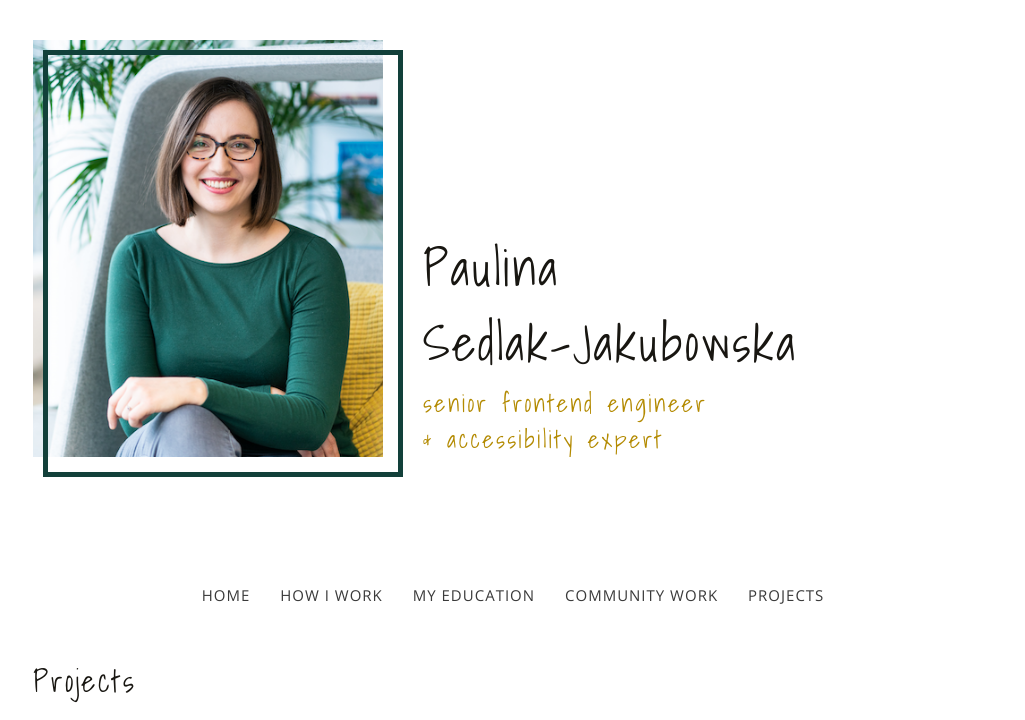
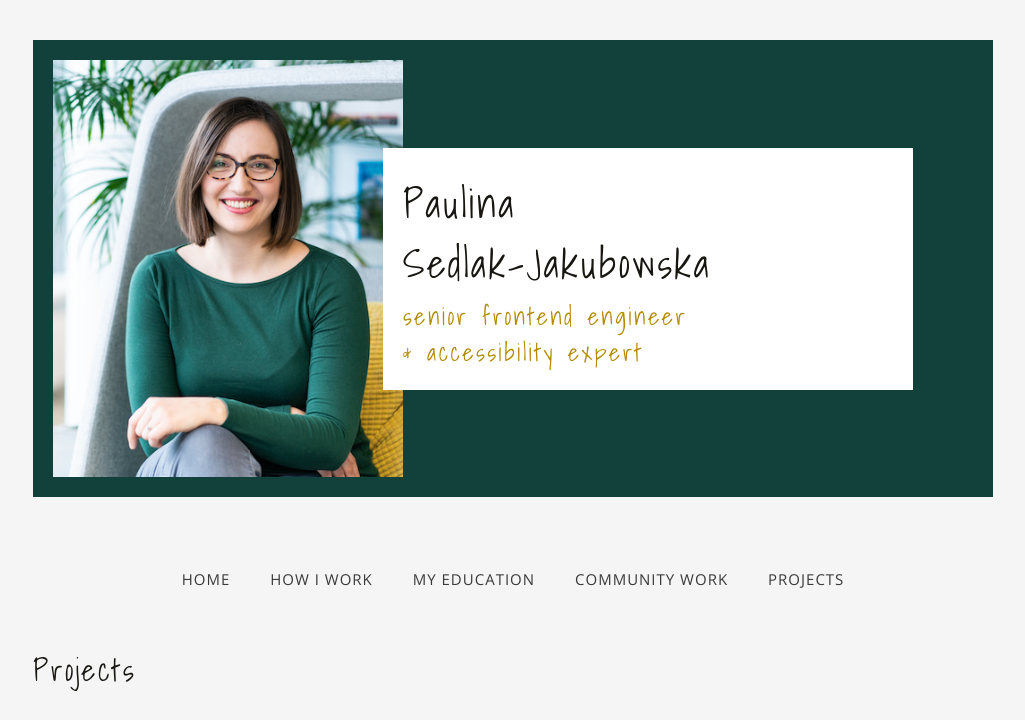
Before and after one commit to iniluap/personal-site, a Gatsby site: page /projects in a window 1280 px wide. Shown: the top 720 px of the page, without its empty margins (127-1152 px from the left). Built offline with nearby package versions, Linux system fonts and the light colour scheme; Gatsby itself is replaced by a stand-in of ours.

Commit message:
Refresh header and general page style

```diff
--- a/src/components/Card.js
+++ b/src/components/Card.js
@@ -3,6 +3,7 @@ import styled from 'styled-components';
 import ResourceLinks from './ResourceLinks';
 
 const CardStyles = styled.section`
+  background-color: var(--white);
   border: 2px solid var(--primary-yellow);
   box-shadow: var(--layered-shadow);
   padding: 1rem;
--- a/src/components/Layout.js
+++ b/src/components/Layout.js
@@ -10,7 +10,6 @@ import GlobalStyles from '../styles/GlobalStyles';
 import Typography from '../styles/Typography';
 
 const MainStyles = styled.main`
-  background: var(--white);
   display: grid;
   grid-template-rows: auto min-content 1fr min-content;
   grid-template-areas:
--- a/src/components/header.js
+++ b/src/components/header.js
@@ -3,35 +3,39 @@ import styled from 'styled-components';
 import { StaticImage } from 'gatsby-plugin-image';
 
 const HeaderStyles = styled.header`
+  background-color: var(--white);
+
   @media screen and (min-width: 768px) {
+    background-color: var(--primary-green);
+    padding: 2rem;
     display: flex;
     gap: 4rem;
     align-items: end;
-    margin-bottom: 6rem;
   }
 
   .gatsby-image-wrapper {
-    margin-top: 3rem;
-
     @media screen and (min-width: 768px) {
-      margin-top: 0;
       height: min-content;
     }
   }
 `;
 
 const HeaderTitleWrapperStyles = styled.div`
-  margin-top: 6rem;
+  background-color: var(--white);
+  padding: 2rem;
 
   @media screen and (min-width: 768px) {
     margin-top: 0;
+    position: relative;
+    left: -6rem;
+    top: 0;
+    flex: 1;
+    align-self: center;
   }
 
   h1 {
-    font-size: clamp(3rem, 7vw, 5rem);
+    font-size: clamp(3rem, 6vw, 4rem);
     margin: 0.5rem 0;
-    position: relative;
-    z-index: 1;
   }
 
   h2 {
@@ -40,24 +44,13 @@ const HeaderTitleWrapperStyles = styled.div`
 `;
 
 const HeaderImageWrapperStyles = styled.figure`
-  position: relative;
-  margin: 0 auto;
-  max-width: 250px;
+  margin-bottom: 0;
+  display: flex;
+  justify-content: center;
 
   @media (min-width: 768px) {
     margin: 0;
     max-width: 350px;
-  }
-
-  &::after {
-    content: '';
-    position: absolute;
-    top: 1rem;
-    left: 1rem;
-    display: block;
-    width: 100%;
-    height: 100%;
-    border: 5px solid var(--primary-green);
   }
 `;
 
--- a/src/styles/GlobalStyles.js
+++ b/src/styles/GlobalStyles.js
@@ -18,7 +18,7 @@ const GlobalStyles = createGlobalStyle`
               0 8px 8px rgb(46 41 51 / 8%);
     --layered-shadow-small: 0px 2px 8px 0px rgba(99, 99, 99, 0.2),
               1.95px 1.95px 2.6px rgba(0, 0, 0, 0.15);
-    --transition: all 0.3s ease-in-out
+    --transition: all 0.3s ease-in-out;
   }
 
   * {
@@ -31,10 +31,11 @@ const GlobalStyles = createGlobalStyle`
 
   body {
     height: 100vh;
+    background: var(--light-grey);
   }
 
   main {
-    height: 100vh;
+    min-height: 100vh;
     width: 100%;
     max-width: 1000px;
     margin: 0 auto;
--- a/src/styles/Typography.js
+++ b/src/styles/Typography.js
@@ -28,6 +28,7 @@ const Typography = createGlobalStyle`
   }
 
   .nav-link {
+    padding: 0.5rem;
     display: inline-block;
     transition: var(--transition);
     font-size: 1.5rem;
@@ -35,7 +36,6 @@ const Typography = createGlobalStyle`
     text-transform: uppercase;
 
     &:hover {
-      transform: scale(1.1);
       text-decoration: underline var(--primary-green);
       text-decoration-thickness: 0.2rem;
     }
```
